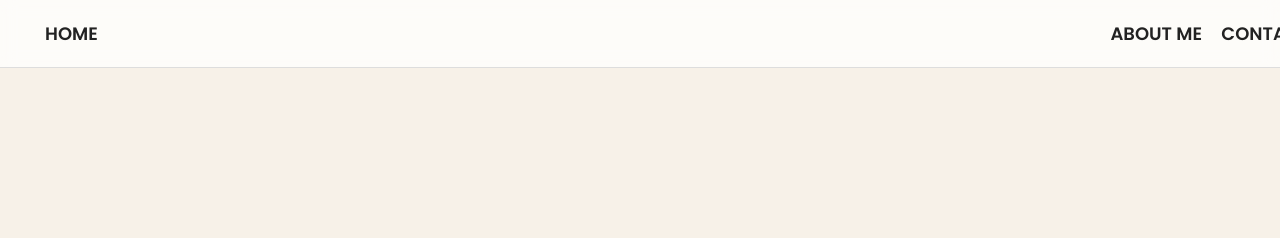
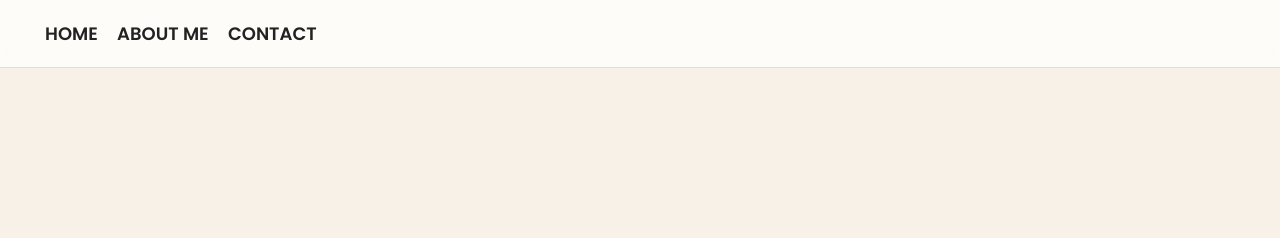
Before and after one commit to AlfrenAlvaran/phia-web, a plain HTML site: page index.html in a window 1280 px wide. Shown: the top 238 px of the page. Drawn offline with nearby package versions, Linux system fonts and the light colour scheme.

Commit message:
navbar fix

```diff
--- a/index.html
+++ b/index.html
@@ -214,11 +214,11 @@
 
   <body>
     <header>
-      <a class="nav-btn" href="#" onclick="showPage('cover')">HOME</a>
-      <div>
-        <a class="nav-btn" href="#" onclick="showPage('about')">ABOUT ME</a>
-        <a class="nav-btn" href="#" onclick="showPage('contact')">CONTACT</a>
-      </div>
+      <nav class="nav">
+        <a class="nav-btn active" data-page="cover">HOME</a>
+        <a class="nav-btn" data-page="about">ABOUT ME</a>
+        <a class="nav-btn" data-page="contact">CONTACT</a>
+      </nav>
     </header>
 
     <!-- COVER -->
```
